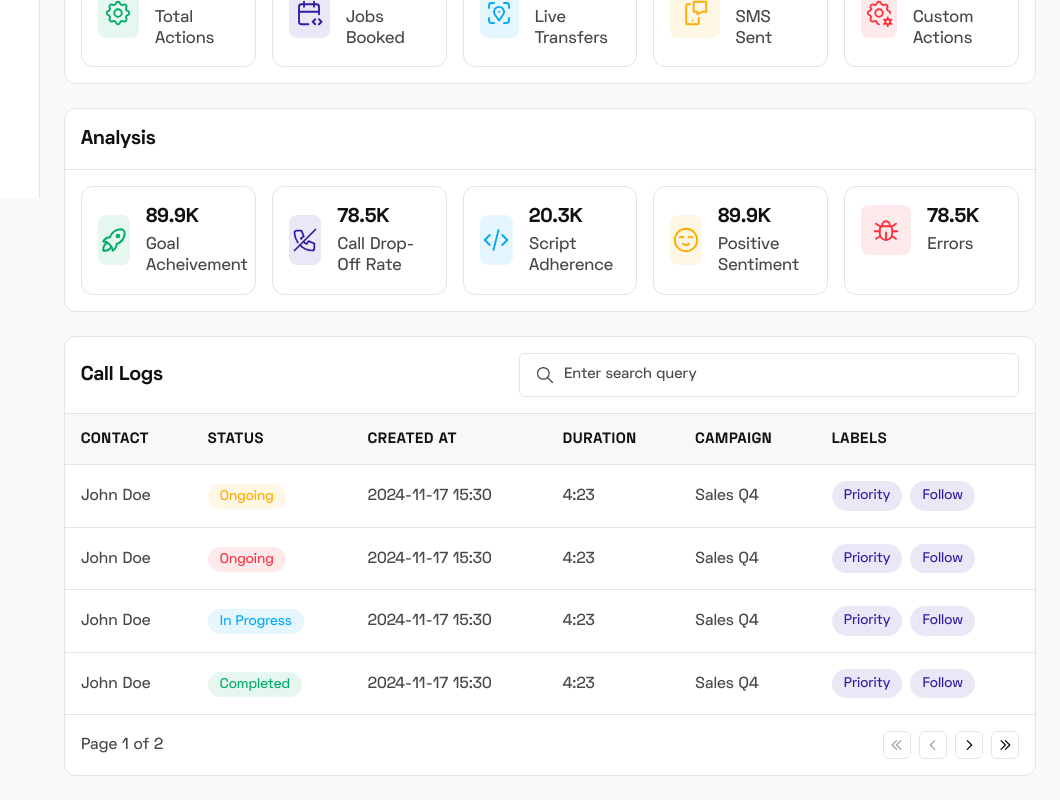
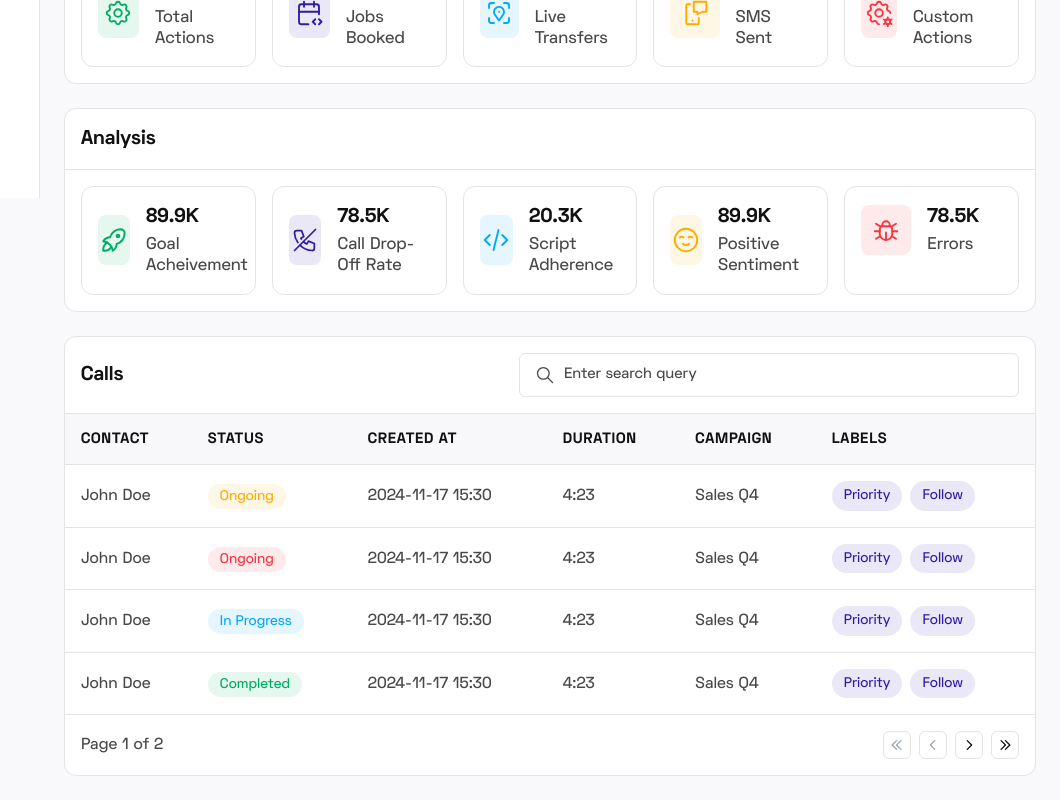
Before and after one commit to OthmanDev/voice-cap, a Vue app: page / in a window 1280 px wide. Shown: the part 602-1402 px from the top of the page, without its empty margins (220-1280 px from the left). Built offline with nearby package versions, Linux system fonts and the light colour scheme.

Commit message:
fix some pathes

```diff
--- a/src/views/DashboardView.vue
+++ b/src/views/DashboardView.vue
@@ -321,7 +321,7 @@
         <div class="rounded-xl bg-white-100 border border-border-100">
           <div class="border-b border-border-100 p-4">
             <div class="flex items-center justify-between">
-              <span class="text-xl font-bold text-heading-100">Call Logs</span>
+              <span class="text-xl font-bold text-heading-100">Calls</span>
               <div class="w-[500px] relative flex items-center">
                 <search-icon class="w-5 h-5 absolute left-4" />
                 <input type="search" class="form-field pl-11" placeholder="Enter search query" />
--- a/src/views/VoicesView.vue
+++ b/src/views/VoicesView.vue
@@ -150,11 +150,11 @@ export default {
     },
 
     getImagePath(filename) {
-      return `/src/assets/images/${filename}`
+      return `@/assets/images/${filename}`
     },
 
     getAudioPath(name) {
-      return `/src/assets/audios/${name.toLowerCase()}.mpga`
+      return `@/assets/audios/${name.toLowerCase()}.mpga`
     },
 
     isPlaying(name) {
```
